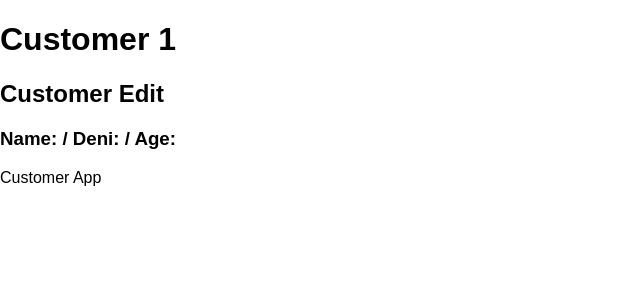
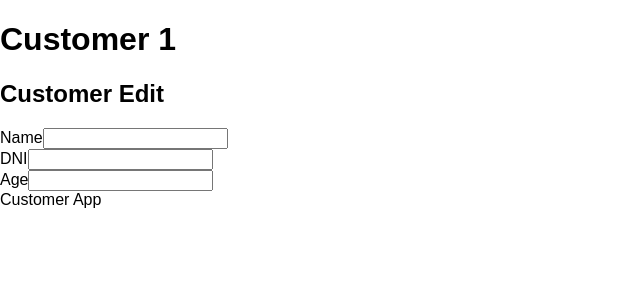
Before and after one commit to roninJosue/customers-abm, a React (Create React App) app: page /customers/1/edit in a window 1280 px wide. Shown: the top 300 px of the page, without its empty margins (0-640 px from the left). Built offline with nearby package versions, Linux system fonts and the light colour scheme.

Commit message:
Using redux-form, passing initialValues to the form.

```diff
--- a/package.json
+++ b/package.json
@@ -13,6 +13,7 @@
     "react-scripts": "5.0.0",
     "redux": "^4.1.2",
     "redux-actions": "^2.6.5",
+    "redux-form": "^8.3.8",
     "redux-promise": "^0.6.0",
     "reselect": "^4.1.5",
     "web-vitals": "^2.1.4"
--- a/src/components/CustomerContainer.jsx
+++ b/src/components/CustomerContainer.jsx
@@ -18,7 +18,7 @@ const CustomerContainer = () => {
 
   const renderBody = () => {
     const Customer = isEdit ? CustomerEdit : CustomerData
-    return <Customer {...currentCustomer} />
+    return <Customer initialValues={currentCustomer} />
   }
 
   return (
--- a/src/components/CustomerEdit.jsx
+++ b/src/components/CustomerEdit.jsx
@@ -1,11 +1,25 @@
 import React from 'react';
+import {Field, reduxForm} from "redux-form";
 import PropTypes from 'prop-types';
 
 const CustomerEdit = ({name, dni, age}) => {
   return (
     <div>
       <h2>Customer Edit</h2>
-      <h3>Name: {name} / Deni: {dni} / Age: {age}</h3>
+      <form action="">
+        <div>
+          <label htmlFor="name">Name</label>
+          <Field name='name' component='input' type='text'/>
+        </div>
+        <div>
+          <label htmlFor="dni">DNI</label>
+          <Field name='dni' component='input' type='text'/>
+        </div>
+        <div>
+          <label htmlFor="age">Age</label>
+          <Field name='age' component='input' type='number'/>
+        </div>
+      </form>
     </div>
   );
 };
@@ -16,4 +30,4 @@ CustomerEdit.propTypes = {
   age: PropTypes.number
 };
 
-export default CustomerEdit;
+export default reduxForm({form: 'CustomerEdit'})(CustomerEdit);
--- a/src/reducers/index.js
+++ b/src/reducers/index.js
@@ -1,6 +1,8 @@
 import {combineReducers} from "redux";
+import {reducer as reduxForm} from "redux-form";
 import {customers} from './customers'
 
 export default combineReducers({
-  customers
+  customers,
+  form: reduxForm
 })
--- a/src/store/index.js
+++ b/src/store/index.js
@@ -2,7 +2,7 @@ import {compose, createStore, applyMiddleware} from "redux"
 import promiseMiddleware from 'redux-promise'
 import reducers from "../reducers";
 
-const composeEnhancers = window.__REDUX_DEVTOOLS_COMPOSE|| compose()
+const composeEnhancers = window.__REDUX_DEVTOOLS_EXTENSION_COMPOSE__|| compose()
 
 export const store = createStore(reducers, {},
   composeEnhancers(applyMiddleware(promiseMiddleware)))
```
Also changed, not shown: 1 other file (tests, documents, lock files or other folders).
